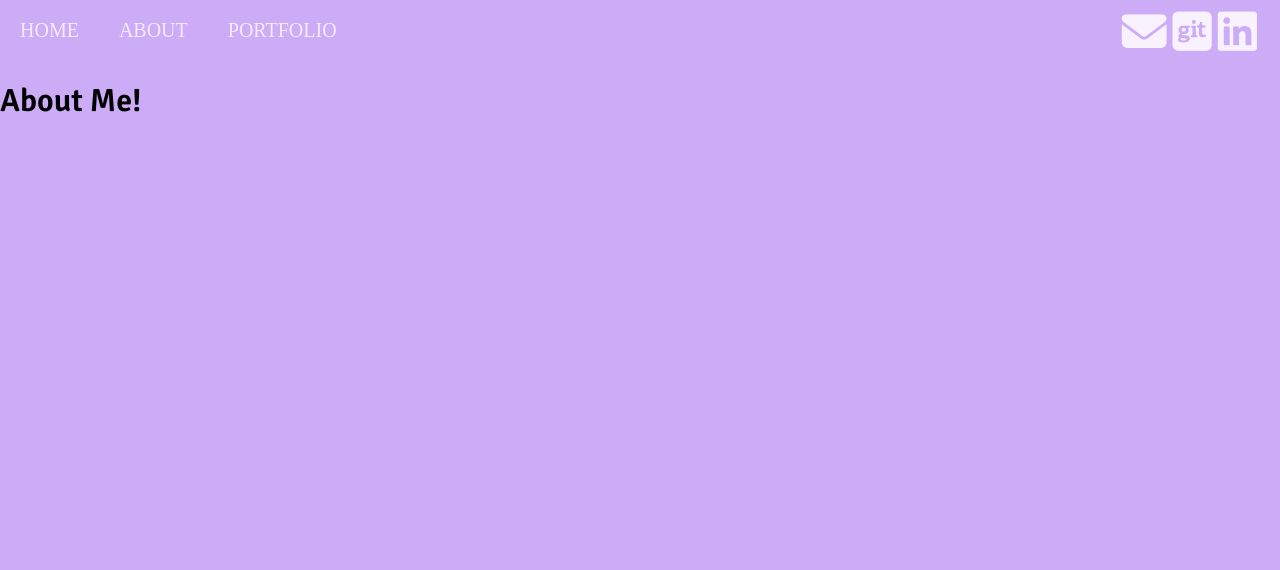
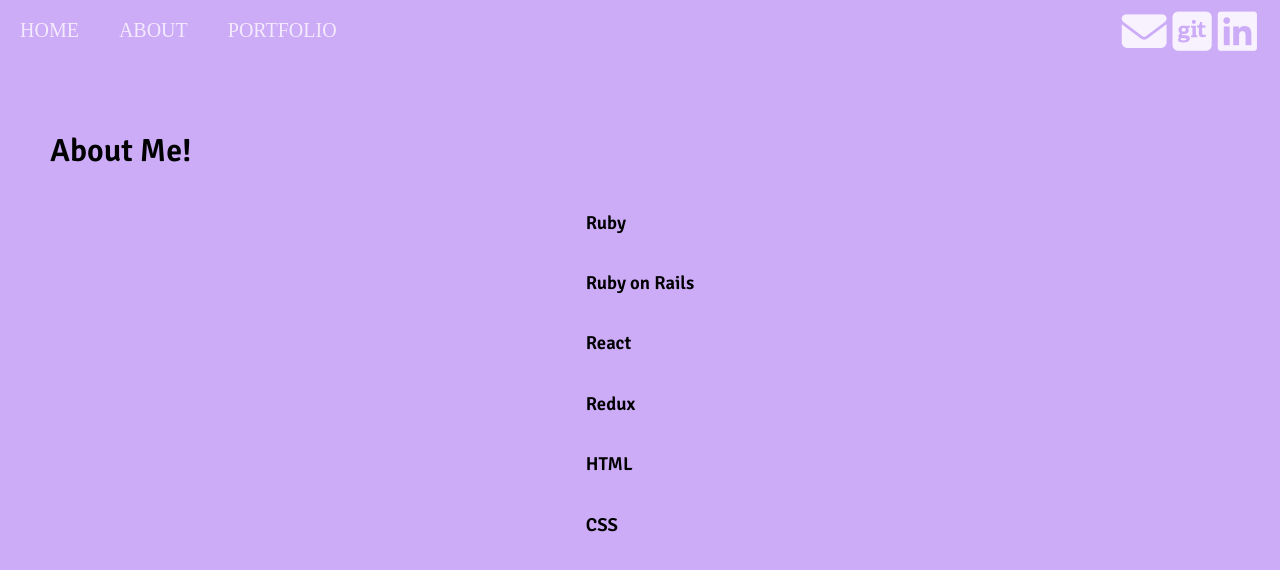
Before and after one commit to fayvera/Mock-website, a React (Create React App) app: page /about in a window 1280 px wide. Shown: the top 570 px of the page. Built offline with nearby package versions, Linux system fonts and the light colour scheme.

Commit message:
adds css file for about page

```diff
--- a/src/About/about.js
+++ b/src/About/about.js
@@ -1,5 +1,6 @@
 import React, { Component } from 'react';
 import { withRouter } from 'react-router';
+import '../stylesheets/about.css'
 // import {connect} from 'react-redux'
 // import { withRouter } from "react-router";
 
@@ -16,11 +17,18 @@ class About extends Component{
         return(
             <div className="main-about-div">
                 <h1>About Me!</h1>
+                <p id="about-me">
+                    <h3>Ruby </h3>
+                        <h3>Ruby on Rails</h3>
+                    <h3>React</h3>
+                    <h3>Redux</h3>
+                    <h3>HTML</h3>
+                    <h3>CSS</h3>
+                </p>
             </div>
         )
     }
 }
 
-// export default withRouter(connect(null)(About));
+
 export default withRouter(About);
-// withRouter(About);
--- /dev/null
+++ b/src/stylesheets/about.css
@@ -0,0 +1,12 @@
+.main-about-div{
+    margin: 20px;
+    padding: 30px;
+}
+
+
+#about-me{
+    /* padding-left: 40px; */
+    align-self: center;
+    display: grid;
+    justify-content: center;
+}
```
